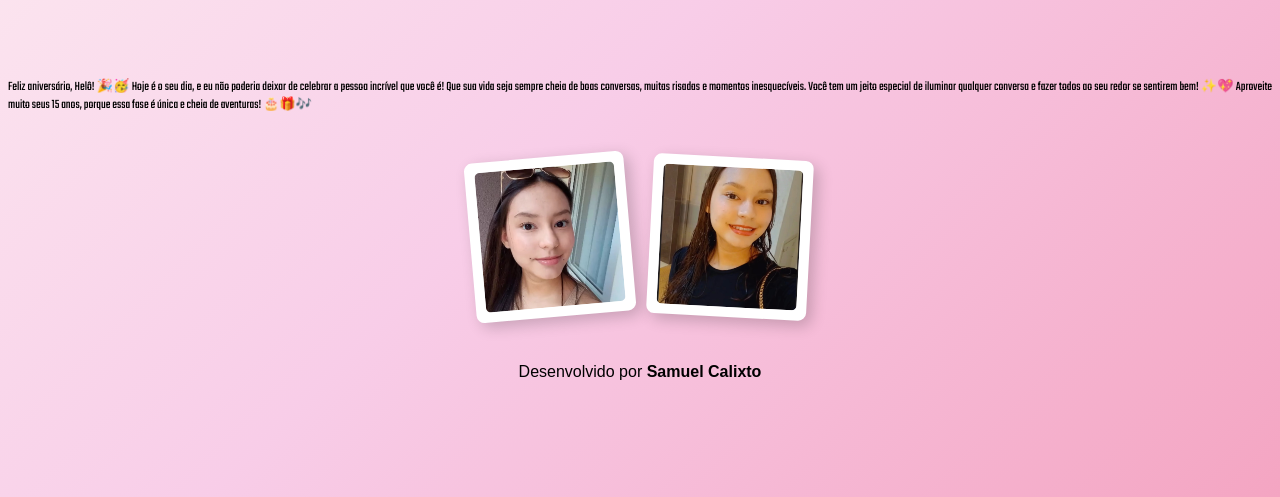
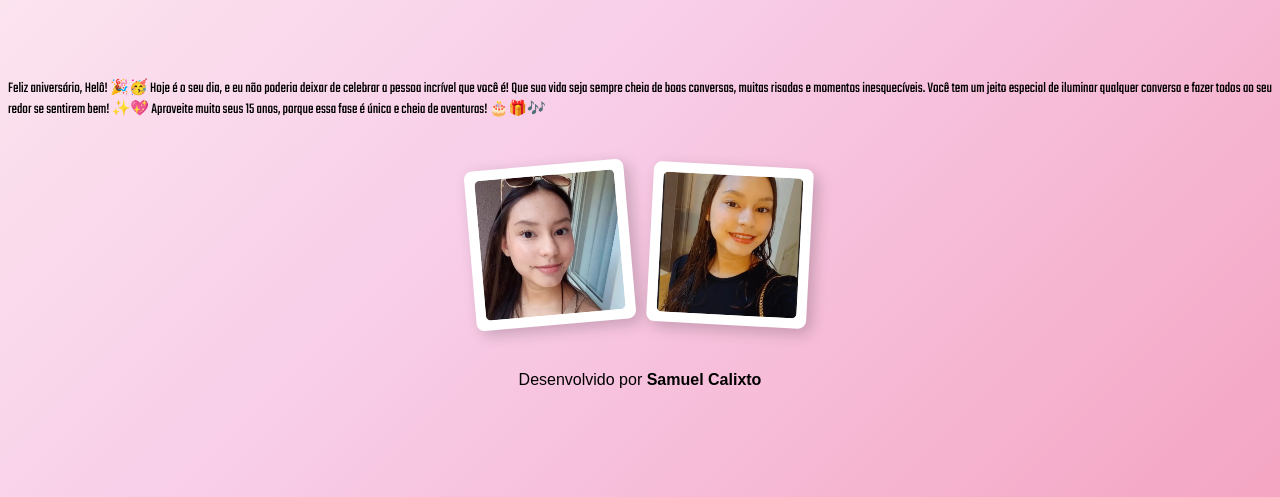
Before and after one commit to Samuelcalix/niver-helo, a plain HTML site: page index.html in a window 1280 px wide. Shown: the part 365-862 px from the top of the page. Drawn offline with Linux system fonts and the light colour scheme; a web font is replaced by a local one.

Commit message:
Update style.css

```diff
--- a/style.css
+++ b/style.css
@@ -7,7 +7,7 @@ body {
 }
 
 .container {
-  margin-top: 50px;
+  margin-top: 10px;
 }
 
 .mea-culpa-regular {
@@ -42,7 +42,7 @@ body {
 
 .mensagem-aniversario {
   font-family: "Teko", sans-serif; /* Fonte bonita */
-  font-size: 13px;
+  font-size: 15px;
   color: #000000;
   text-align: justify;
   text-justify: inter-word; /* ou inter-character, dependendo do efeito desejado */
```
